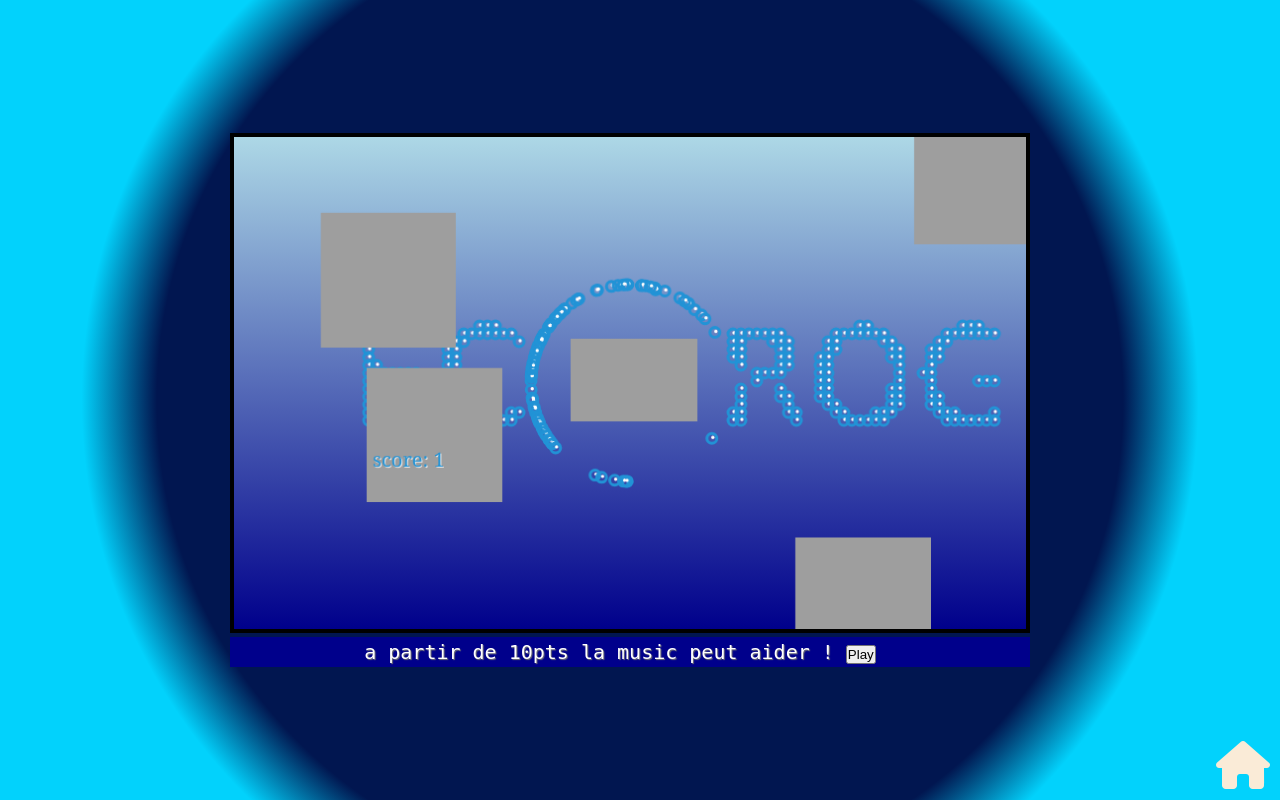
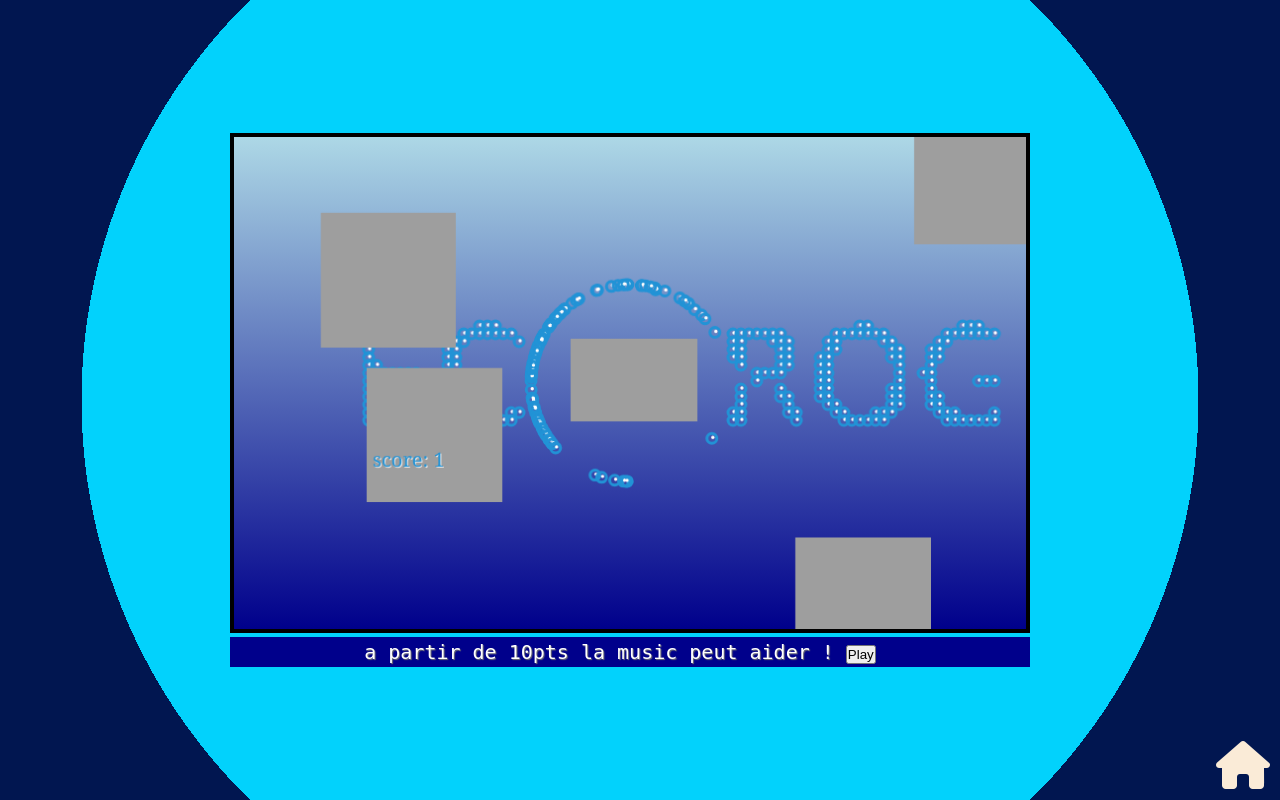
Before and after one commit to galathethelol2901/ecoCV, a PHP site: page /gameON.php in a window 1280 px wide. Run offline with PHP 8.4, Linux system fonts and the light colour scheme; some libraries are stand-ins or nearby versions.

Commit message:
quizz ok , game presue

```diff
--- a/GameStyle.css
+++ b/GameStyle.css
@@ -10,7 +10,7 @@ body {
   justify-content: center;
   align-items: center;
   background: rgb(1,22,80);
-  background: radial-gradient(circle, rgba(1,22,80,1) 64%, rgba(2,210,252,1) 74%);
+  background: radial-gradient(circle, rgba(2,210,252,1) 74%,rgba(1,22,80,1) 64% );
 }
 
 .container {
```
